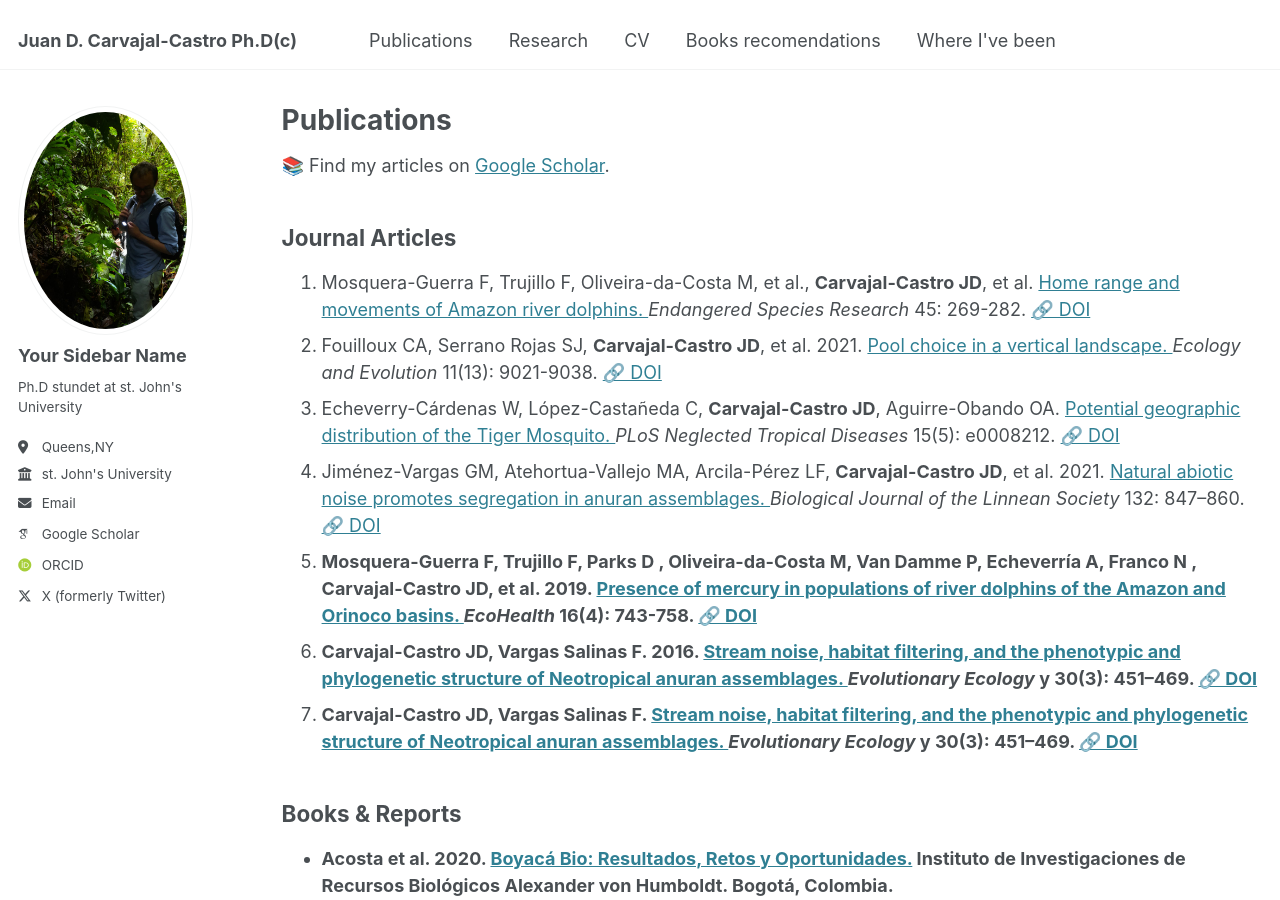
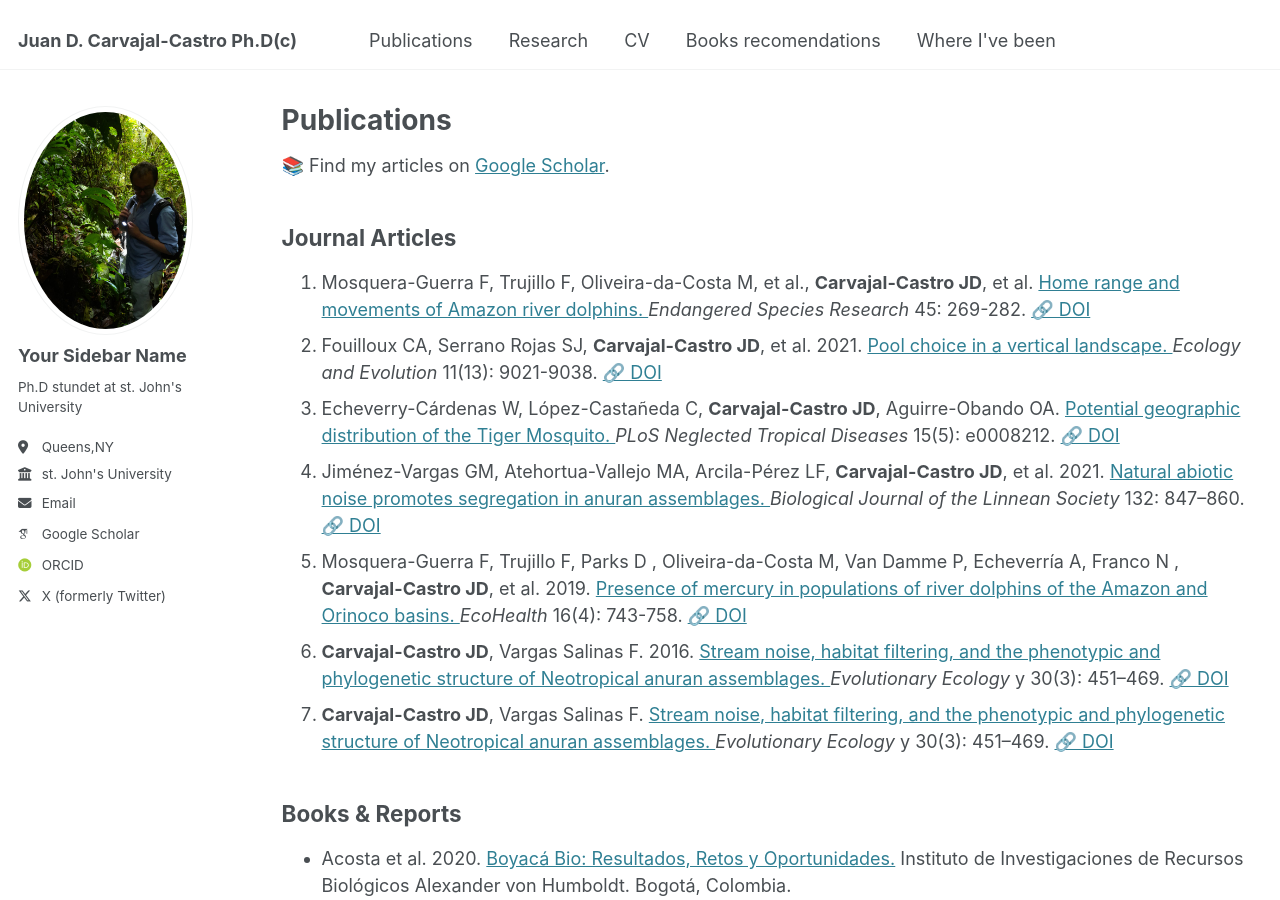
Before and after one commit to carvajaljcastro/carvajaljcastro.github.io, a Jekyll site: the page built from _pages/publications.html, in a window 1280 px wide and 900 px high. Built offline with Jekyll 4.4.1, drawn with Linux system fonts in a browser that asks for light colours; some web fonts are replaced.

Commit message:
commit # 16-2

```diff
--- a/_pages/publications.html
+++ b/_pages/publications.html
@@ -48,7 +48,7 @@ author_profile: true
   </li>
 
   <li>
-    <b>Mosquera-Guerra F, Trujillo F, Parks D , Oliveira-da-Costa M, Van Damme P, Echeverría A, Franco N , <b>Carvajal-Castro JD</b>, et al. 2019.
+    Mosquera-Guerra F, Trujillo F, Parks D , Oliveira-da-Costa M, Van Damme P, Echeverría A, Franco N , <b>Carvajal-Castro JD</b>, et al. 2019.
     <a href="/Publication_folder/Mercury in Populations of River Dolphins of the Amazon and Orinoco Basins.pdf">
       Presence of mercury in populations of river dolphins of the Amazon and Orinoco basins.
     </a> <i>EcoHealth</i> 16(4): 743-758.
@@ -63,15 +63,12 @@ author_profile: true
     <a href="https://doi.org/ 10.1007/s10682-016-9817-8 " target="_blank">🔗 DOI</a>
   </li>
 
-
-
-
   <li>
     <b>Carvajal-Castro JD</b>, Vargas Salinas F.
     <a href="/Publication_folder/Stream_noise_habitat_filtering_.pdf">
       Stream noise, habitat filtering, and the phenotypic and phylogenetic structure of Neotropical anuran assemblages.
     </a> <i>Evolutionary Ecology</i> y 30(3): 451–469.
-    <a href="https://doi.org/ 10.1007/s10682-016-9817-8 " target="_blank">🔗 DOI</a>
+    <a href="https://doi.org/ 10.1007/s10682-016-9817-8" target="_blank">🔗 DOI</a>
   </li>
 
 
```
